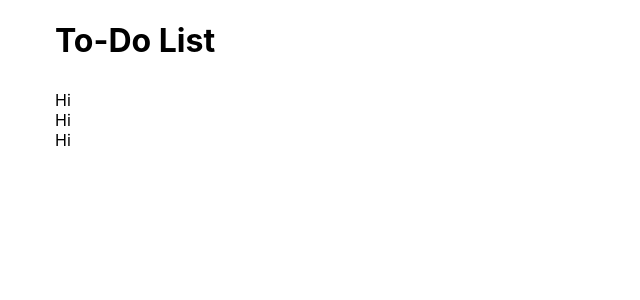
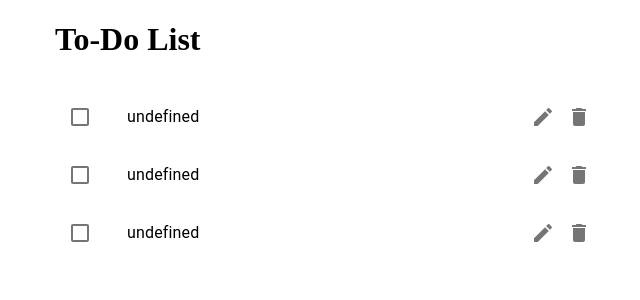
Before and after one commit to travisabinadi/ToDoList, a React (Create React App) app in the folder todo-list-frontend/: page / in a window 1280 px wide. Shown: the top 300 px of the page, without its empty margins (309-949 px from the left). Built offline with nearby package versions, Linux system fonts and the light colour scheme.

Commit message:
Implemented Redux Store into ToDoListItem

```diff
--- a/todo-list-frontend/package.json
+++ b/todo-list-frontend/package.json
@@ -4,6 +4,7 @@
   "private": true,
   "dependencies": {
     "@material-ui/core": "^4.11.2",
+    "@material-ui/icons": "^4.11.2",
     "@testing-library/jest-dom": "^5.11.9",
     "@testing-library/react": "^11.2.3",
     "@testing-library/user-event": "^12.6.0",
@@ -11,6 +12,7 @@
     "react-dom": "^17.0.1",
     "react-redux": "^7.2.2",
     "react-scripts": "4.0.1",
+    "react-uuid": "^1.0.2",
     "redux": "^4.0.5",
     "sass": "^1.32.4",
     "uuid": "^8.3.2",
--- a/todo-list-frontend/src/index.js
+++ b/todo-list-frontend/src/index.js
@@ -1,12 +1,15 @@
-import React from 'react';
-import ReactDOM from 'react-dom';
-import './index.css';
-import App from './resources/components/App.js';
-import reportWebVitals from './reportWebVitals';
+import React from 'react'
+import { render } from 'react-dom'
+import { Provider } from 'react-redux'
+import App from './resources/components/App'
+import storeFactory from './resources/store/storeFactory'
+import './resources/css/styles.css';
 
-ReactDOM.render(
-  <React.StrictMode>
+const store = storeFactory();
+
+render(
+ <Provider store={store}>
     <App />
-  </React.StrictMode>,
+  </Provider>,
   document.getElementById('root')
 );
--- a/todo-list-frontend/src/resources/components/ToDoListItem.js
+++ b/todo-list-frontend/src/resources/components/ToDoListItem.js
@@ -1,6 +1,88 @@
+import { removeToDoItem, updateToDoItem, addToDoItem, updateCurrItem } from '../store/actionCreators'
+import React from 'react'
+import { connect } from 'react-redux'
+import ListItem from '@material-ui/core/ListItem';
+import ListItemIcon from '@material-ui/core/ListItemIcon';
+import ListItemSecondaryAction from '@material-ui/core/ListItemSecondaryAction';
+import ListItemText from '@material-ui/core/ListItemText';
+import DeleteIcon from '@material-ui/icons/Delete';
+import Checkbox from '@material-ui/core/Checkbox';
+import IconButton from '@material-ui/core/IconButton';
+import EditIcon from '@material-ui/icons/Edit';
+import { ReactReduxContext } from 'react-redux'
+import Tooltip from '@material-ui/core/Tooltip';
 
 
 //Todo item contained within the list.
-const ToDoItem = (props) => <div>Hi</div>
+const ToDoItem = (props) => {
+    const { item, labelId, removeItem, updateCurrToDoItem, updateItem } = props
 
-export default ToDoItem
+
+    return <ReactReduxContext.Consumer>
+        {({ store }) => {
+            //Get the ID of the item being updated
+            var updatingId = store.getState().currState.updatingItem
+            const handleToggle = (value) => () => {
+                //This if check is to see if the modal is open. If it is, don't automatically
+                //refresh. This is because the modal the opens is directly be connected
+                //to the check box.
+                if(updatingId === 0)
+                {
+                    item.status = item.status ? false : true;
+                    updateItem(item)
+                }
+            };
+            return <ListItem key={item.id} id={item.id} className="todoListItem" role={undefined} button onClick={handleToggle(item.id)}>
+                <ListItemIcon>
+                    <Checkbox
+                        edge="start"
+                        checked={item.status}
+                        tabIndex={-1}
+                        disableRipple
+                        inputProps={{ 'aria-labelledby': labelId }}
+                    />
+                </ListItemIcon>
+                <ListItemText id={labelId} primary={`${item.name}`} />
+                <ListItemSecondaryAction>
+                <Tooltip title="Edit">
+                    <IconButton edge="end" aria-label="edit" onClick={(e) => updateCurrToDoItem(item)}>
+                        <EditIcon />
+                    </IconButton>
+                </Tooltip >
+                <Tooltip title="Delete">
+                    <IconButton edge="end" aria-label="delete" onClick={(e) => removeItem(item.id)}>
+                        <DeleteIcon />
+                    </IconButton>
+                </Tooltip>
+                </ListItemSecondaryAction>
+            </ListItem>
+        }}
+    </ReactReduxContext.Consumer>
+}
+
+
+const mapStateToProps = state => {
+    return state;
+}
+
+const mapDispatchToProps = dispatch =>
+({
+    addItem() {
+        dispatch(addToDoItem())
+    },
+    removeItem(id) {
+        dispatch(removeToDoItem(id))
+    },
+    updateItem(item) {
+        dispatch(updateToDoItem(item))
+    },
+    updateCurrToDoItem(item) {
+        dispatch(updateCurrItem(item))
+    }
+})
+const ToDoListItem = connect(
+    mapStateToProps,
+    mapDispatchToProps
+)(ToDoItem)
+
+export default ToDoListItem;
```
Also changed, not shown: todo-list-frontend/src/resources/css/styles.css (added), 2 other files (tests, documents, lock files or other folders).
